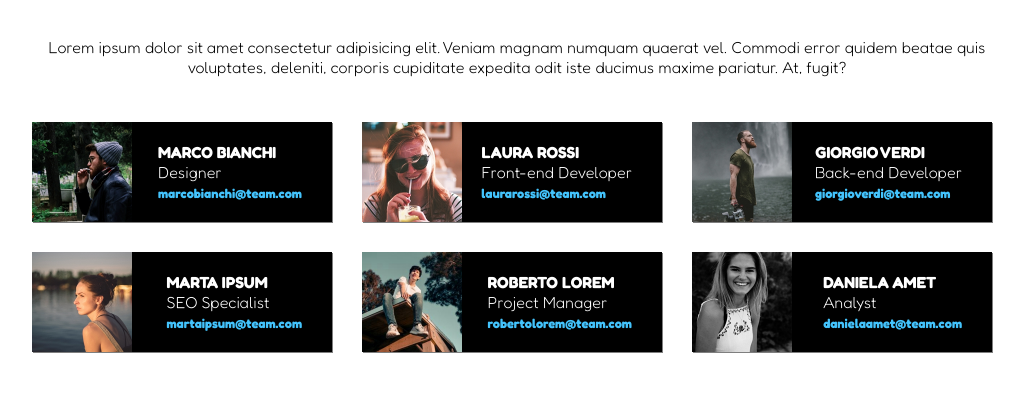
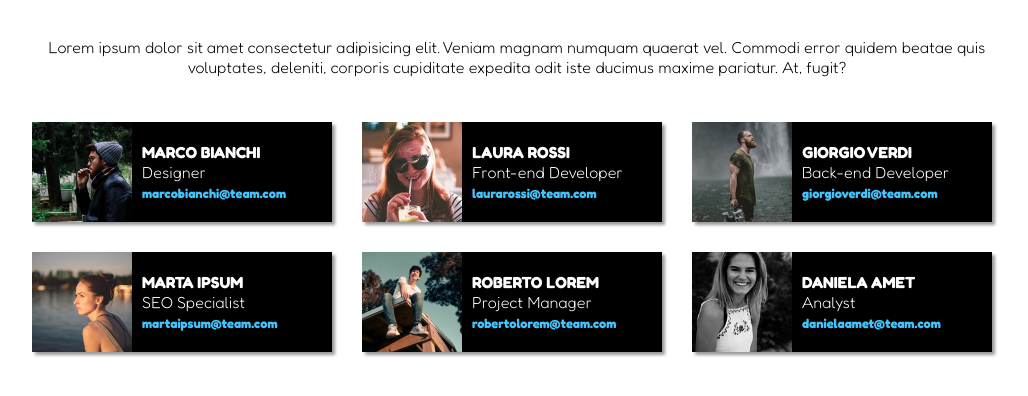
Before and after one commit to KevinZucca/html-css-float-cards, a plain HTML site: page index.html in a window 1280 px wide. Shown: the part 62-458 px from the top of the page, without its empty margins (123-1151 px from the left). Drawn offline with Linux system fonts and the light colour scheme.

Commit message:
Correction of float boxes

```diff
--- a/style.css
+++ b/style.css
@@ -36,17 +36,17 @@
     color: white;
     float: left;
     margin: 15px;
-    box-shadow: 1px 1px rgba(0, 0, 0, 0.5);
-    height: 100px;
+    box-shadow: 3px 3px 3px rgba(0, 0, 0, 0.4);
 }
 
 .figure .photo {
     height: 100px;
+    float: left;
 }
 
 .information {
-    float: right;
-    padding: 20px 30px 20px 0px;
+    float: left;
+    padding: 20px 30px 20px 10px;
 }
 
 .information a {
```
